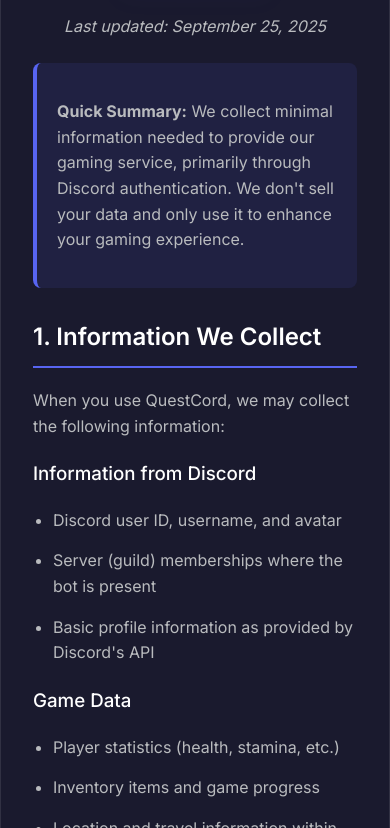
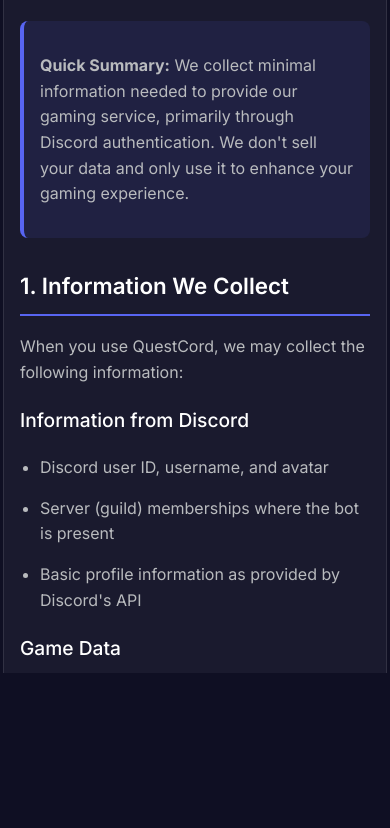
Before and after one commit to ThortonEllmers/QuestCord-v2, a website: page production/web/public/privacy.html in a window 390 px wide. Shown: the part 171-999 px from the top of the page. After the commit the page ends 844 px from the top, so only its background shows below. Drawn offline with Linux system fonts and the light colour scheme.

Commit message:
Update privacy.html

```diff
--- a/production/web/public/privacy.html
+++ b/production/web/public/privacy.html
@@ -20,6 +20,11 @@
       --gradient: linear-gradient(135deg, var(--primary) 0%, var(--secondary) 100%);
     }
 
+    html {
+      overflow-x: hidden;
+      width: 100%;
+    }
+
     html, body {
       height: 100%;
       margin: 0;
@@ -27,10 +32,14 @@
       background: var(--bg-dark);
       line-height: 1.6;
       color: var(--text-light);
+      max-width: 100vw;
+      overflow-x: hidden;
     }
 
     .container {
       max-width: 800px;
+      width: 100%;
+      max-width: calc(100vw - 40px);
       margin: 0 auto;
       padding: 32px;
       background: var(--bg-light);
@@ -38,6 +47,8 @@
       border: 1px solid var(--border);
       margin-top: 50px;
       margin-bottom: 50px;
+      word-wrap: break-word;
+      overflow-wrap: break-word;
     }
 
     h1 {
@@ -59,6 +70,8 @@
     p, li {
       color: var(--text-muted);
       margin-bottom: 15px;
+      word-break: break-word;
+      overflow-wrap: break-word;
     }
 
     h3 {
@@ -260,6 +273,11 @@
 
     /* Responsive adjustments */
     @media (max-width: 768px) {
+      .container {
+        padding: 20px 16px;
+        margin: 20px auto;
+      }
+
       .title-text {
         font-size: clamp(2rem, 8vw, 3rem);
       }
@@ -269,6 +287,22 @@
         padding: 3px 8px;
         top: -8px;
         right: -16px;
+      }
+
+      h1 {
+        font-size: 2rem;
+      }
+
+      h2 {
+        font-size: 1.4rem;
+      }
+
+      h3 {
+        font-size: 1.2rem;
+      }
+
+      .highlight {
+        padding: 16px;
       }
     }
 
```
